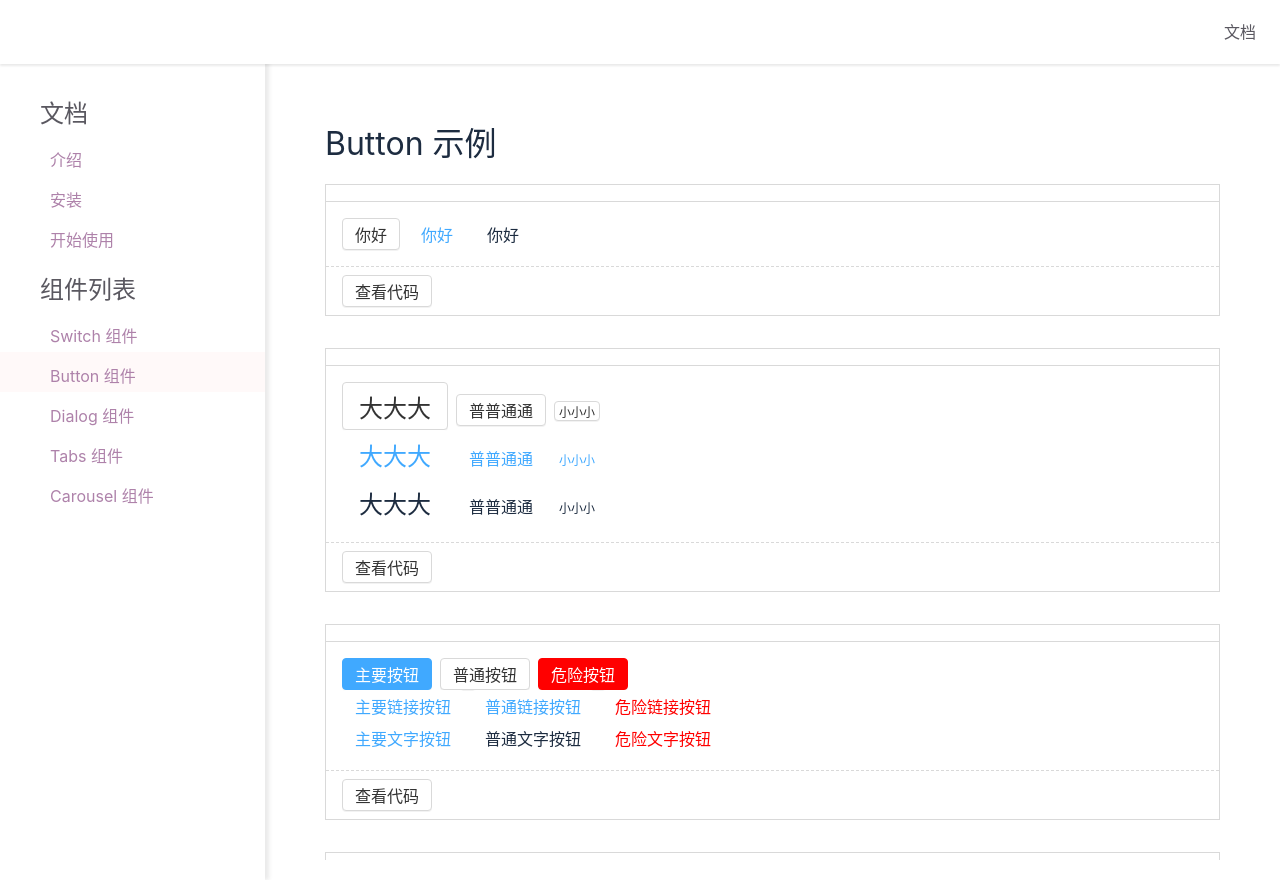
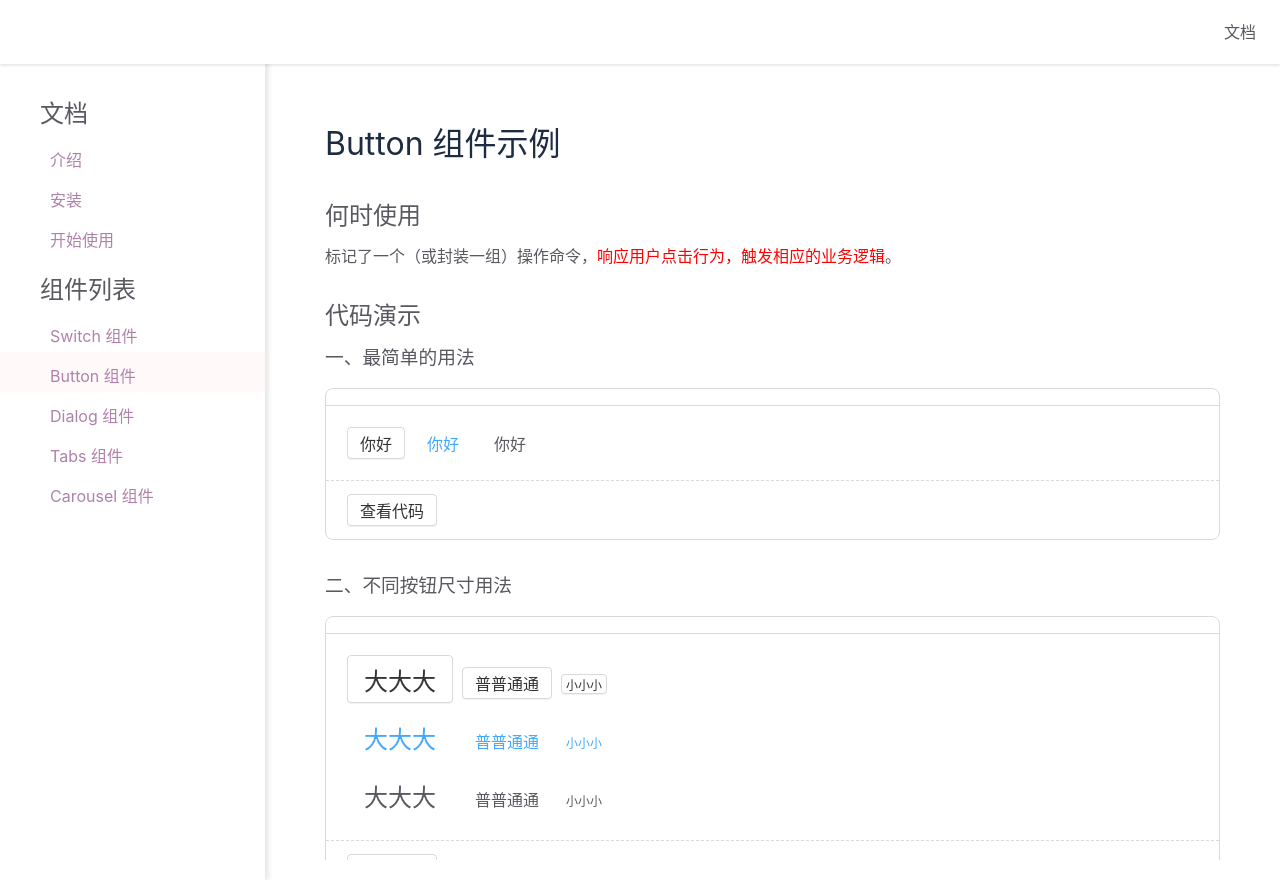
Before and after one commit to ZZZoucy/Fireworks-UI-code, a Vue app: page /#/doc/button in a window 1280 px wide. Built offline with nearby package versions, Linux system fonts and the light colour scheme.

Commit message:
更新Button

```diff
--- a/src/components/Button3.demo.vue
+++ b/src/components/Button3.demo.vue
@@ -4,21 +4,11 @@
 
 <template>
 <div>
-  <div>
     <Button level="main">主要按钮</Button>
     <Button>普通按钮</Button>
+    <Button level="warning">警告按钮</Button>
+    <Button level="success">成功按钮</Button>
     <Button level="danger">危险按钮</Button>
-  </div>
-  <div>
-    <Button theme="link" level="main">主要链接按钮</Button>
-    <Button theme="link">普通链接按钮</Button>
-    <Button theme="link" level="danger">危险链接按钮</Button>
-  </div>
-  <div>
-    <Button theme="text" level="main">主要文字按钮</Button>
-    <Button theme="text">普通文字按钮</Button>
-    <Button theme="text" level="danger">危险文字按钮</Button>
-  </div>
 </div>
 </template>
 
--- a/src/components/ButtonDemo.vue
+++ b/src/components/ButtonDemo.vue
@@ -1,10 +1,34 @@
 <template>
-    <h1>Button 示例</h1>
-    <Demo :component="Button1Demo" />
-    <Demo :component="Button2Demo" />
-    <Demo :component="Button3Demo" />
-    <Demo :component="Button4Demo" />
-    <Demo :component="Button5Demo" />
+    <div>
+        <h1>Button 组件示例</h1>
+        <div class="grey">
+            <h2>何时使用</h2>
+            <p>标记了一个（或封装一组）操作命令，<span>响应用户点击行为，触发相应的业务逻辑</span>。</p>
+        </div>
+        <div class="code grey">
+            <h2>代码演示</h2>
+            <div>
+                <h3>一、最简单的用法</h3>
+                <Demo :component="Button1Demo" />
+            </div>
+            <div>
+                <h3>二、不同按钮尺寸用法</h3>
+                <Demo :component="Button2Demo" />
+            </div>
+            <div>
+                <h3>三、不同按钮类型用法</h3>
+                <Demo :component="Button3Demo" />
+            </div>
+            <div>
+                <h3>四、按钮不可用状态</h3>
+                <Demo :component="Button4Demo" />
+            </div>
+            <div>
+                <h3>五、按钮加载中状态</h3>
+                <Demo :component="Button5Demo" />
+            </div>
+        </div>
+    </div>
 </template>
 
 <script lang="ts">
@@ -22,6 +46,25 @@ export default {
 }
 </script>
 
-<style lang="scss">
-
+<style lang="scss" scoped>
+$border-color: #d9d9d9;
+.demo{
+    border: 1px solid $border-color;
+    border-radius: 8px;
+}
+h1,p{
+    margin-bottom: 30px;
+}
+.code{
+    margin-bottom: 10px;
+}
+.grey{
+    color: #5a5860;;
+}
+span{
+    color: red;
+}
+h2{
+    margin-bottom: 10px;
+}
 </style>
--- a/src/components/DialogDemo.vue
+++ b/src/components/DialogDemo.vue
@@ -16,6 +16,10 @@ export default {
 }
 </script>
 
-<style lang="scss">
-
+<style lang="scss" scoped>
+$border-color: #d9d9d9;
+.demo{
+    border: 1px solid $border-color;
+    border-radius: 8px;
+}
 </style>
--- a/src/components/TabsDemo.vue
+++ b/src/components/TabsDemo.vue
@@ -14,6 +14,10 @@ export default {
 }
 </script>
 
-<style lang="scss">
-
+<style lang="scss" scoped>
+$border-color: #d9d9d9;
+.demo{
+    border: 1px solid $border-color;
+    border-radius: 8px;
+}
 </style>
--- a/src/lib/Button.vue
+++ b/src/lib/Button.vue
@@ -55,6 +55,7 @@ export default {
         box-sizing: border-box;
         height: $h;
         padding: 0 12px;
+        margin: 5px;
         cursor: pointer;
         display: inline-flex;
         justify-content: center;
@@ -67,7 +68,7 @@ export default {
         box-shadow: 0 1px 0 fade-out(black, 0.95);
         transition: background 250ms;
         & + & {
-            margin-left: 8px;
+            margin-left: 4px;
         }
         &:hover,
         &:focus {
@@ -119,6 +120,28 @@ export default {
                     border-color: darken($blue, 10%);
                 }
             }
+            &.gulu-level-warning {
+                $yellow:#fadf84;
+                background: $yellow;
+                border-color: $yellow;
+                color: black;
+                &:hover,
+                &:focus {
+                    background: darken($yellow, 10%);
+                    border-color: darken($yellow, 10%);
+                }
+            }
+            &.gulu-level-success {
+                $green:#28a745;
+                background: $green;
+                border-color: $green;
+                color: white;
+                &:hover,
+                &:focus {
+                    background: darken($green, 10%);
+                    border-color: darken($green, 10%);
+                }
+            }
             &.gulu-level-danger {
                 background: $red;
                 border-color: $red;
@@ -128,46 +151,6 @@ export default {
                     background: darken($red, 10%);
                     border-color: darken($red, 10%);
                 }
-            }
-        }
-        &.gulu-theme-link {
-            &.gulu-level-danger {
-                color: $red;
-                &:hover,
-                &:focus {
-                    color: darken($red, 10%);
-                }
-            }
-        }
-        &.gulu-theme-text {
-            &.gulu-level-main {
-                color: $blue;
-                &:hover,
-                &:focus {
-                    color: darken($blue, 10%);
-                }
-            }
-            &.gulu-level-danger {
-                color: $red;
-                &:hover,
-                &:focus {
-                    color: darken($red, 10%);
-                }
-            }
-        }
-        &.gulu-theme-button {
-            &[disabled] {
-                cursor: not-allowed;
-                color: $grey;
-                &:hover {
-                    border-color: $grey;
-                }
-            }
-        }
-        &.gulu-theme-link, &.gulu-theme-text {
-            &[disabled] {
-                cursor: not-allowed;
-                color: $grey;
             }
         }
         > .gulu-loadingIndicator{
```
